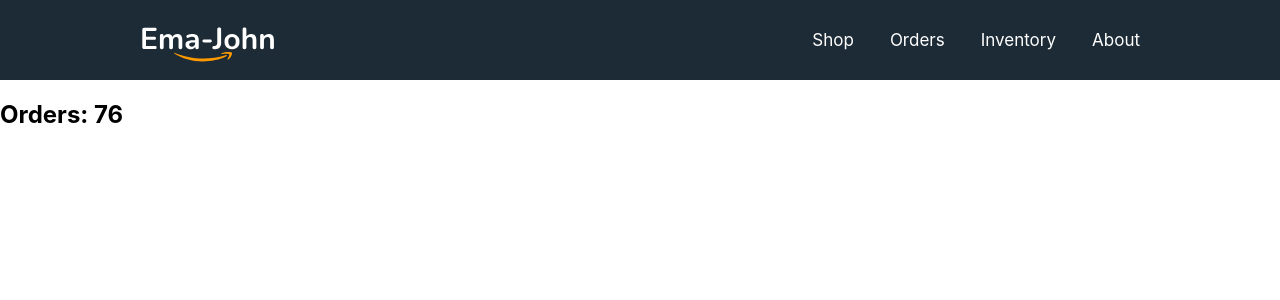
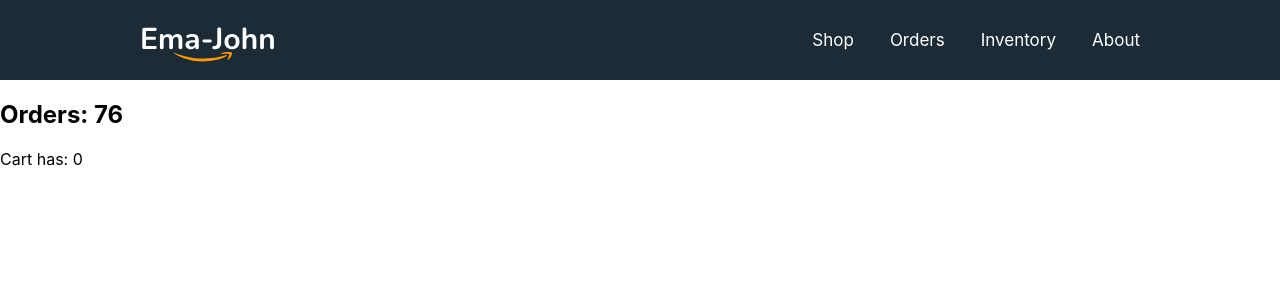
Before and after one commit to Misrat121/ema-john-simple, a React (Create React App) app: page /orders in a window 1280 px wide. Shown: the top 300 px of the page. Built offline with nearby package versions, Linux system fonts and the light colour scheme.

Commit message:
created usecart

```diff
--- a/src/components/Orders/Orders.js
+++ b/src/components/Orders/Orders.js
@@ -1,11 +1,14 @@
 import React, { useState } from 'react';
+import useCart from '../../hooks/useCart';
 import useProducts from '../../hooks/useProducts';
 
 const Orders = () => {
-    const [products, setProducts] = useProducts()
+    const [products, setProducts] = useProducts();
+    const [cart, setCart]= useCart(products);
     return (
         <div>
             <h2>Orders: {products.length}</h2>
+            <p>Cart has: {cart.length}</p>
         </div>
     );
 };
--- /dev/null
+++ b/src/hooks/useCart.js
@@ -0,0 +1,23 @@
+import { useEffect, useState } from "react"
+import { getStoredCart } from "../utilities/fakedb";
+
+const useCart = (products)=>{
+    const [cart, setCart] = useState([]);
+
+    useEffect( () =>{
+        const storedCart = getStoredCart();
+        const savedCart = [];
+        for(const id in storedCart){
+            const addedProduct = products.find(product => product.id === id);
+            if(addedProduct){
+                const quantity = storedCart[id];
+                addedProduct.quantity=quantity;
+                savedCart.push(addedProduct);
+            }
+        }
+        setCart(savedCart);
+    }, [products]);
+    return [cart, setCart];
+}
+
+export default useCart;
```
Also changed, not shown: src/components/Shop/Shop.js (line endings or trailing spaces).
